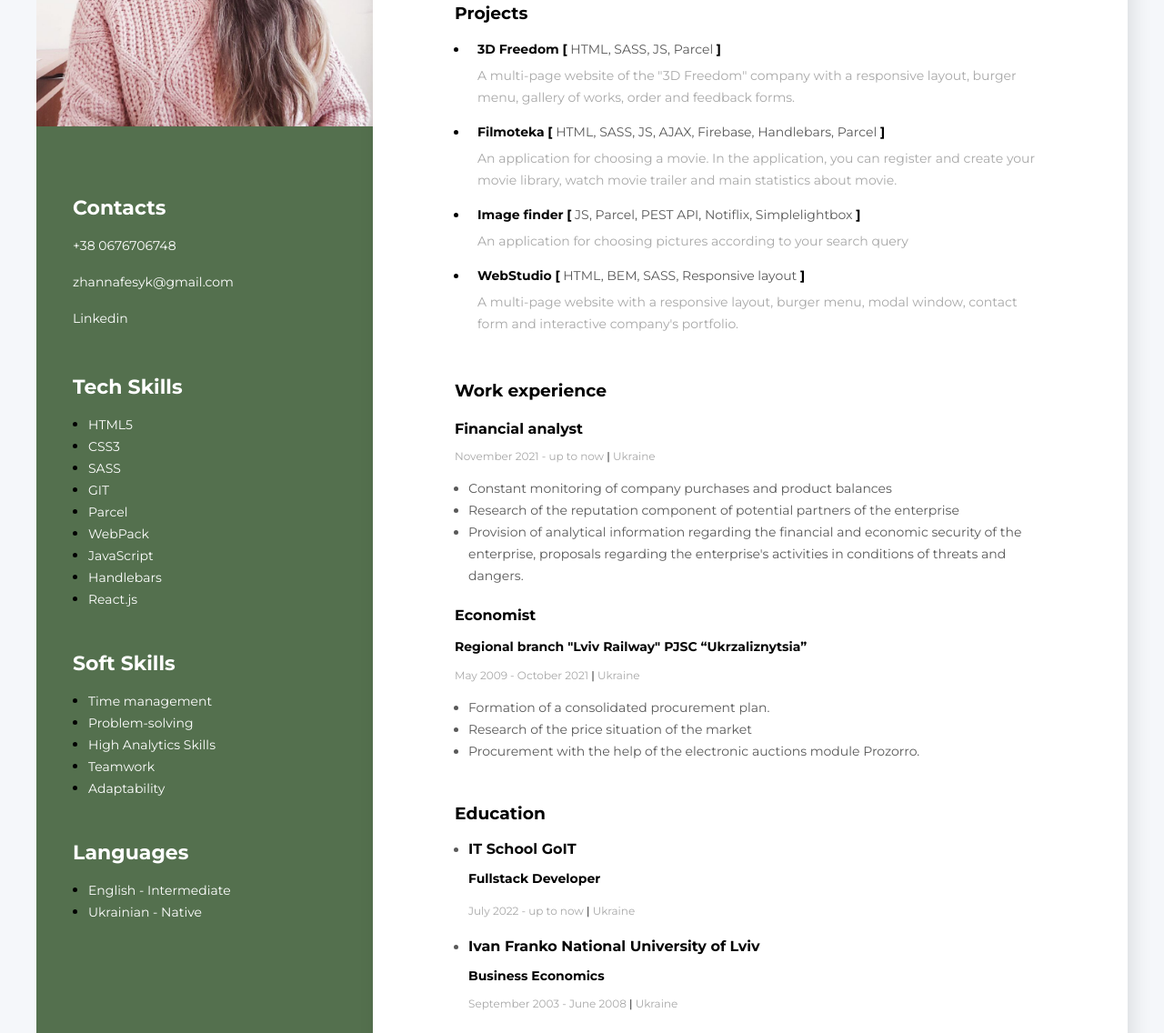
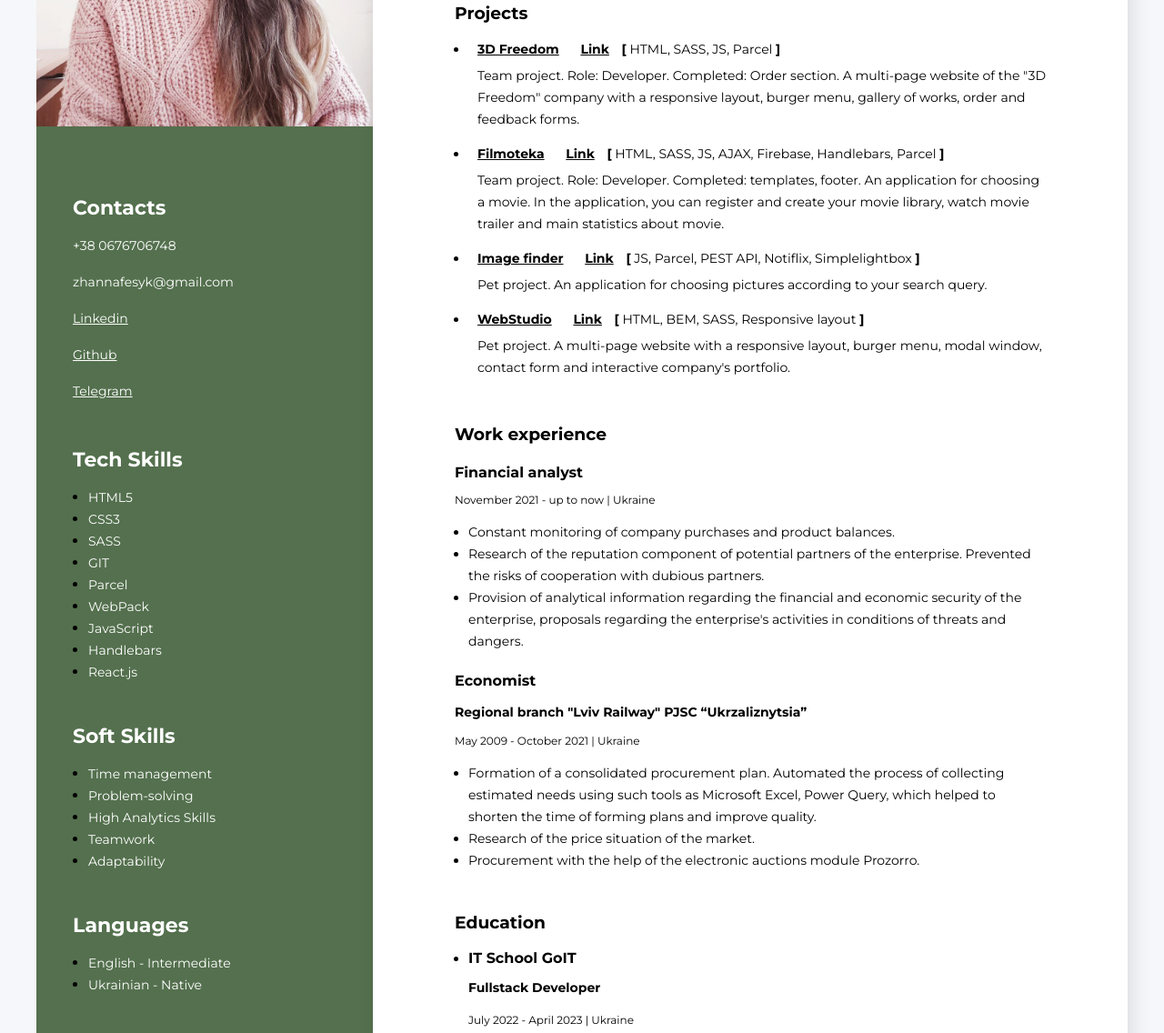
Before and after one commit to Zhanna55/resume, a plain HTML site: page index.html in a window 1280 px wide. Shown: the part 402-1538 px from the top of the page at 91% size. Drawn offline with Linux system fonts and the light colour scheme.

Commit message:
fix mistakes

```diff
--- a/index.html
+++ b/index.html
@@ -39,23 +39,29 @@
                 ><a href="https://leprecoin112.github.io/freedom-pg-06/" class="project-link"
                   >3D Freedom</a
                 >
+                <a href="https://github.com/leprecoin112/freedom-pg-06" class="project-link"
+                  >Link</a
+                >
                 <span class="project-bracket">[</span> HTML, SASS, JS, Parcel
                 <span class="project-bracket">]</span></span
               >
               <p class="project-description">
-                A multi-page website of the "3D Freedom" company with a responsive layout, burger
-                menu, gallery of works, order and feedback forms.
+                Team project. Role: Developer. Completed: Order section. A multi-page website of the
+                "3D Freedom" company with a responsive layout, burger menu, gallery of works, order
+                and feedback forms.
               </p>
             </li>
             <li class="projects-item">
               <span class="project"
                 ><a href="https://klerk777.github.io/filmoteka/" class="project-link">Filmoteka</a>
+                <a href="https://github.com/Klerk777/filmoteka" class="project-link">Link</a>
                 <span class="project-bracket">[</span> HTML, SASS, JS, AJAX, Firebase, Handlebars,
                 Parcel <span class="project-bracket">]</span></span
               >
               <p class="project-description">
-                An application for choosing a movie. In the application, you can register and create
-                your movie library, watch movie trailer and main statistics about movie.
+                Team project. Role: Developer. Completed: templates, footer. An application for
+                choosing a movie. In the application, you can register and create your movie
+                library, watch movie trailer and main statistics about movie.
               </p>
             </li>
             <li class="projects-item">
@@ -63,12 +69,12 @@
                 ><a href="https://zhanna55.github.io/goit-js-hw-11/" class="project-link"
                   >Image finder</a
                 >
-
+                <a href="https://github.com/Zhanna55/goit-js-hw-11" class="project-link">Link</a>
                 <span class="project-bracket">[</span> JS, Parcel, PEST API, Notiflix,
                 Simplelightbox <span class="project-bracket">]</span></span
               >
               <p class="project-description">
-                An application for choosing pictures aсcording to your search query
+                Pet project. An application for choosing pictures aсcording to your search query.
               </p>
             </li>
             <li class="projects-item">
@@ -76,12 +82,15 @@
                 ><a href="https://zhanna55.github.io/goit-markup-hw-08/" class="project-link"
                   >WebStudio</a
                 >
+                <a href="https://github.com/Zhanna55/goit-markup-hw-08" class="project-link"
+                  >Link</a
+                >
                 <span class="project-bracket">[</span> HTML, BEM, SASS, Responsive layout
                 <span class="project-bracket">]</span></span
               >
               <p class="project-description">
-                A multi-page website with a responsive layout, burger menu, modal window, contact
-                form and interactive company's portfolio.
+                Pet project. A multi-page website with a responsive layout, burger menu, modal
+                window, contact form and interactive company's portfolio.
               </p>
             </li>
           </ul>
@@ -98,10 +107,11 @@
             <p class="period">November 2021 - up to now <span class="li">|</span> Ukraine</p>
             <ul class="work-list">
               <li class="work-list-item">
-                Сonstant monitoring of company purchases and product balances
+                Сonstant monitoring of company purchases and product balances.
               </li>
               <li class="work-list-item">
-                Research of the reputation component of potential partners of the enterprise
+                Research of the reputation component of potential partners of the enterprise.
+                Prevented the risks of cooperation with dubious partners.
               </li>
               <li class="work-list-item">
                 Provision of analytical information regarding the financial and economic security of
@@ -118,8 +128,12 @@
             </h4>
             <p class="period">May 2009 - October 2021 <span class="li">|</span> Ukraine</p>
             <ul class="work-list">
-              <li class="work-list-item">Formation of a consolidated procurement plan.</li>
-              <li class="work-list-item">Research of the price situation of the market</li>
+              <li class="work-list-item">
+                Formation of a consolidated procurement plan. Automated the process of collecting
+                estimated needs using such tools as Microsoft Excel, Power Query, which helped to
+                shorten the time of forming plans and improve quality.
+              </li>
+              <li class="work-list-item">Research of the price situation of the market.</li>
               <li class="work-list-item">
                 Procurement with the help of the electronic auctions module Prozorro.
               </li>
@@ -134,14 +148,14 @@
               <p class="university">IT School GoIT</p>
               <p class="direction">Fullstack Developer</p>
               <span class="period">
-                July 2022 - up to now
+                July 2022 - April 2023
                 <span class="li">|</span>
                 Ukraine
               </span>
             </li>
             <li class="education-list-item">
               <p class="university">Ivan Franko National University of Lviv</p>
-              <p class="direction">Business Economics</p>
+              <p class="direction">Master's degree, Business Economics</p>
               <p class="period">September 2003 - June 2008 <span class="li">|</span> Ukraine</p>
             </li>
           </ul>
@@ -159,9 +173,15 @@
             <a href="mailto:zhannafesyk@gmail.com" class="contact-link">zhannafesyk@gmail.com</a>
           </p>
           <p>
-            <a href="https://www.linkedin.com/in/zhanna-s-778629266" class="contact-link"
+            <a href="https://www.linkedin.com/in/zhanna-s-778629266" class="contact-link link"
               >Linkedin</a
             >
+          </p>
+          <p>
+            <a href="https://github.com/Zhanna55" class="contact-link link">Github</a>
+          </p>
+          <p>
+            <a href="https://t.me/ZhannaSokha" class="contact-link link">Telegram</a>
           </p>
         </div>
         <!--Tech Skills-->
--- a/styles/styles.css
+++ b/styles/styles.css
@@ -1,6 +1,7 @@
 body {
   font-family: 'Montserrat', sans-serif;
   background-color: #f5f7fa;
+  color: #000000;
 }
 
 /* main styles */
@@ -26,7 +27,6 @@ body {
   font-weight: 700;
   font-size: 16px;
   line-height: 17px;
-  color: #000000;
   margin-bottom: 20px;
 }
 .about-name {
@@ -42,7 +42,6 @@ body {
   font-weight: 400;
   font-size: 14px;
   line-height: 24px;
-  color: #595959;
 }
 /* Projects */
 .title {
@@ -61,7 +60,6 @@ body {
   font-weight: 700;
   font-size: 14px;
   line-height: 24px;
-  color: #000000;
 }
 
 .project,
@@ -70,16 +68,15 @@ body {
   font-weight: 400;
   font-size: 14px;
   line-height: 24px;
-  color: #595959;
 }
 .project-link {
   margin-left: 10px;
+  margin-right: 10px;
   font-weight: 700;
-  text-decoration: none;
-  color: #070707;
+  color: #000000;
 }
 .project-link:hover {
-  text-decoration: underline;
+  color: #54704e;
 }
 
 .project-bracket {
@@ -87,7 +84,6 @@ body {
   font-weight: 700;
   font-size: 14px;
   line-height: 24px;
-  color: #000000;
 }
 .project-description {
   font-weight: 400;
@@ -95,7 +91,6 @@ body {
   line-height: 24px;
   margin-left: 10px;
   margin-top: 5px;
-  color: #a8a8a8;
 }
 /* Work experience */
 .work-experience {
@@ -106,14 +101,12 @@ body {
   font-weight: 700;
   font-size: 16px;
   line-height: 20px;
-  color: #000000;
   margin-bottom: 10px;
 }
 .organization {
   font-style: normal;
   font-size: 14px;
   line-height: 20px;
-  color: #070707;
 }
 
 .university {
@@ -121,14 +114,12 @@ body {
   font-weight: 700;
   font-size: 16px;
   line-height: 20px;
-  color: #070707;
 }
 .period {
   font-style: normal;
   font-weight: 400;
   font-size: 12px;
   line-height: 15px;
-  color: #a8a8a8;
   margin-bottom: 10px;
 }
 .li {
@@ -136,7 +127,6 @@ body {
   font-weight: 400;
   font-size: 12px;
   line-height: 15px;
-  color: #000000;
 }
 .work-list {
   padding: 0;
@@ -147,7 +137,6 @@ body {
   font-weight: 400;
   font-size: 14px;
   line-height: 24px;
-  color: #595959;
 }
 /* education */
 .education-list {
@@ -159,7 +148,6 @@ body {
   font-weight: 400;
   font-size: 14px;
   line-height: 24px;
-  color: #595959;
 }
 .university {
   margin-bottom: 10px;
@@ -169,7 +157,6 @@ body {
   font-weight: 700;
   font-size: 14px;
   line-height: 17px;
-  color: #000000;
 }
 /* sidebar styles */
 .sidebar {
@@ -219,10 +206,16 @@ body {
   line-height: 24px;
   color: #ffffff;
 }
+.link {
+  text-decoration: underline;
+}
+
 .contact-link:hover {
   text-decoration: underline;
 }
-
+.link:hover {
+  color: aqua;
+}
 .tech-skills,
 .soft-skills {
   margin-bottom: 45px;
```
